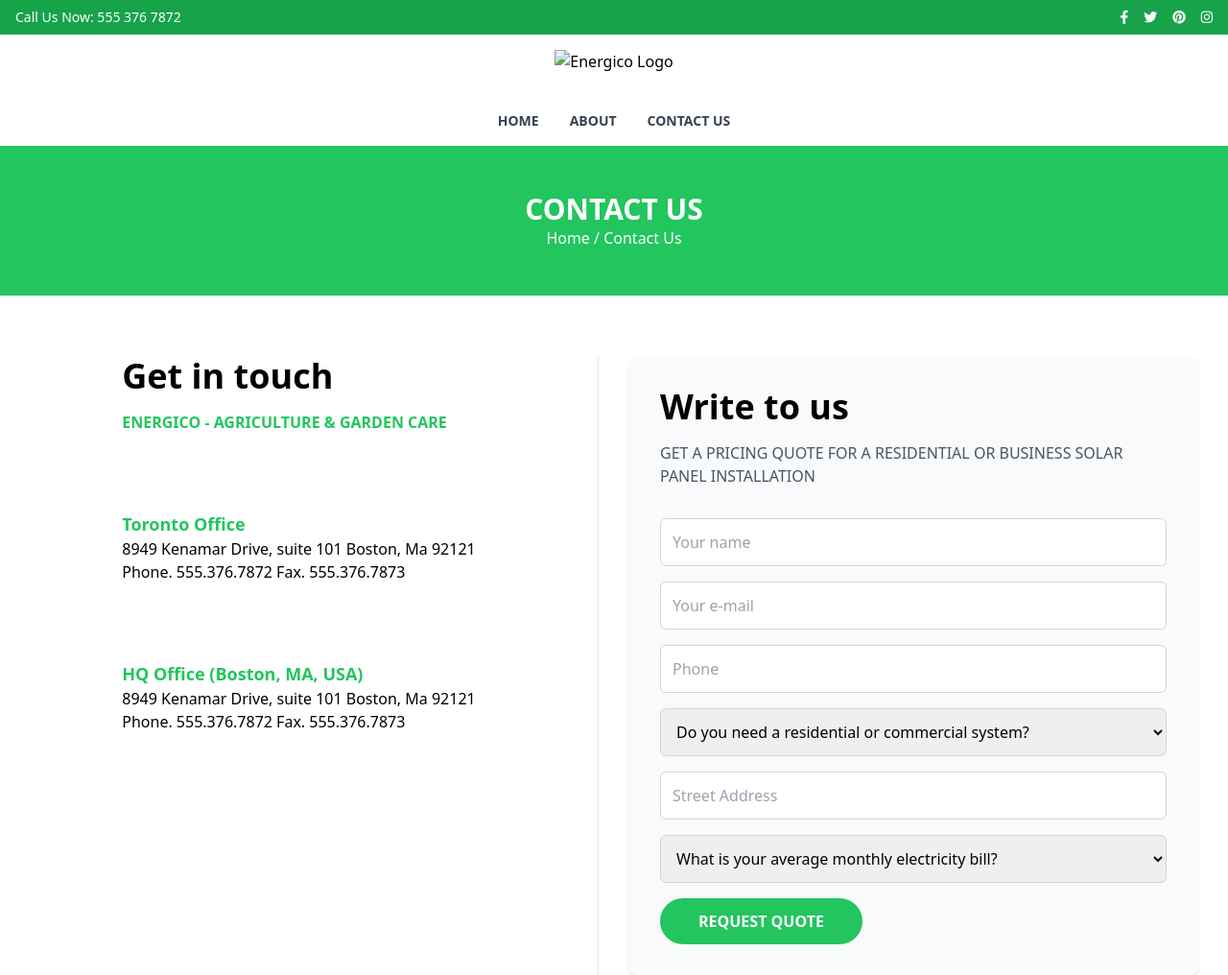
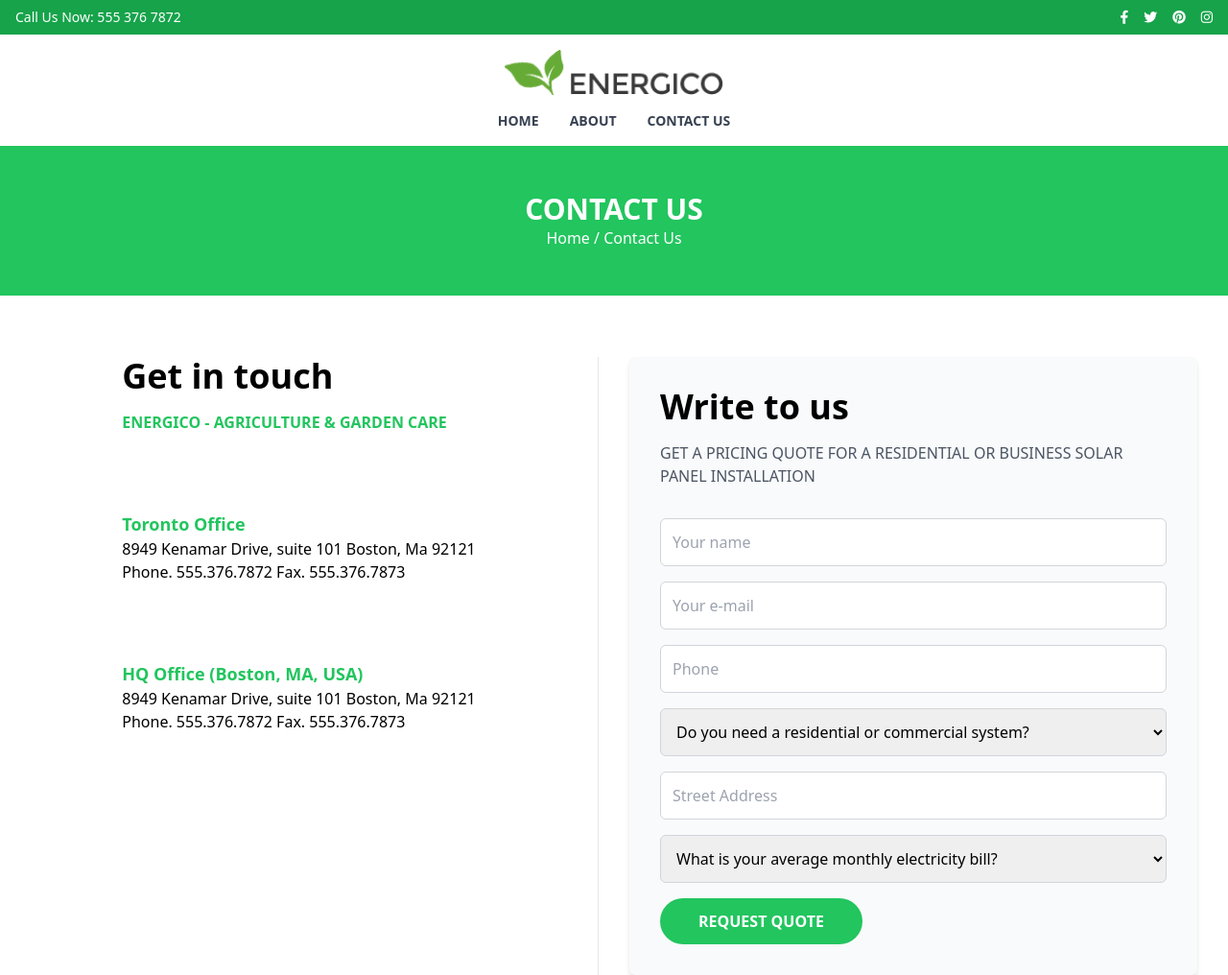
Before and after one commit to Nav-karanbadal/Tailwind-CSS-assignment, a plain HTML site: page contact.html in a window 1280 px wide. Shown: the top 1016 px of the page at 96% size. Drawn offline with nearby package versions, Linux system fonts and the light colour scheme; the site is published under a folder, as on GitHub Pages, so addresses that start at the root find nothing.

Commit message:
Update contact.html

```diff
--- a/contact.html
+++ b/contact.html
@@ -31,7 +31,7 @@
         <div class="container mx-auto flex flex-col items-center px-4">
 
             <div class="flex justify-center">
-                <img src="/Images/logo.png" alt="Energico Logo" class="h-12">
+                <img src="Images/logo.png" alt="Energico Logo" class="h-12">
             </div>
 
             <div class="lg:hidden absolute right-4">
```
